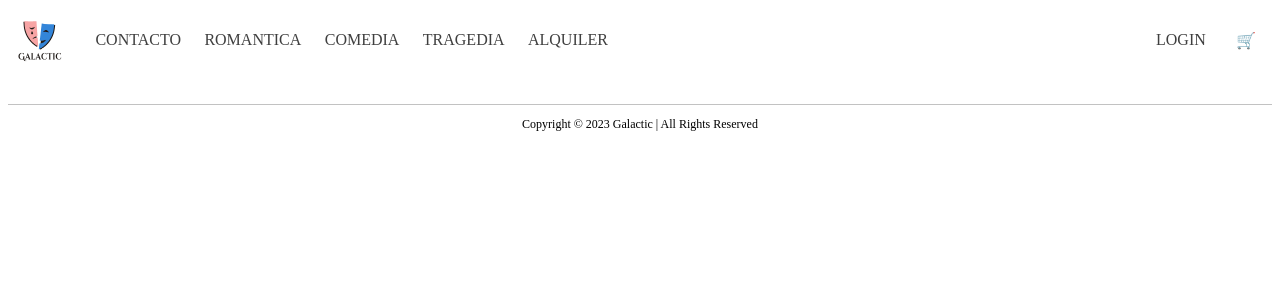
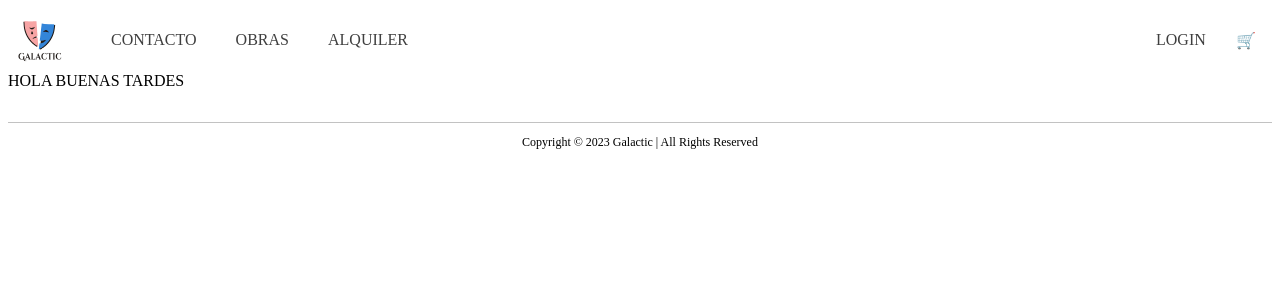
Before and after one commit to a24958/FrontTeatro, a Vue app: page /obras in a window 1280 px wide. Shown: the top 300 px of the page. Built offline with nearby package versions, Linux system fonts and the light colour scheme.

Commit message:
Add to router playsview

```diff
--- a/src/components/Header.vue
+++ b/src/components/Header.vue
@@ -13,12 +13,7 @@ const menuFunctions = menuFunctionsStore();
         <ul class="nav-list">
             <li class="nav-item link" @click="menuFunctions.closeMenu"><RouterLink to="/contact">CONTACTO</RouterLink></li>
             <li class="nav-item">
-                <a>OBRAS <span @click="menuFunctions.toggleDropdown" class="material-symbols-outlined">expand_more</span></a>
-                <ul class="nav-item dropdown">
-                    <li class="nav-item link"><RouterLink to="/intranet">ROMANTICA</RouterLink></li>
-                    <li class="nav-item link"><a href="#">COMEDIA</a></li>
-                    <li class="nav-item link"><a href="#">TRAGEDIA</a></li>
-                </ul>
+                <a>OBRAS</a>
             </li>
             <li class="nav-item link" @click="menuFunctions.closeMenu"><RouterLink to="/rent">ALQUILER</RouterLink></li>
             <li class="nav-item" id="login" @click="menuFunctions.closeMenu"><RouterLink to="/login">LOGIN</RouterLink></li>
@@ -30,9 +25,7 @@ const menuFunctions = menuFunctionsStore();
             <div id="Izq">
                 <RouterLink to="/"><img src="../assets/images/Logo.png" alt=""></RouterLink>
                 <RouterLink to="/contact">CONTACTO</RouterLink>
-                <RouterLink to="/intranet">ROMANTICA</RouterLink>
-                <a href="#">COMEDIA</a>
-                <a href="#">TRAGEDIA</a>
+                <RouterLink to="/obras">OBRAS</RouterLink>
                 <RouterLink to="/rent">ALQUILER</RouterLink>
             </div>
             <div id="Der">
@@ -182,7 +175,7 @@ ul {
     width: 100%;
   }
   .header-desktop nav #Izq {
-    width: 600px;
+    width: 400px;
   }
   .header-desktop nav #Der {
     width: 100px;
--- a/src/router/index.ts
+++ b/src/router/index.ts
@@ -5,6 +5,7 @@ import RentView from '../views/RentView.vue'
 import IntranteView from '../views/IntranetView.vue'
 import LoginView from '../views/LoginView.vue'
 import RegisterView from '../views/RegisterView.vue'
+import ObrasView from '../views/ObrasView.vue'
 
 const router = createRouter({
   history: createWebHistory(import.meta.env.BASE_URL),
@@ -38,6 +39,7 @@ const router = createRouter({
       name: 'intranet',
       component: IntranteView,
       meta:{
+        requiresAuth: true,
         showHeader: false,
       }
     },
@@ -57,6 +59,14 @@ const router = createRouter({
         showHeader: true,
       }
     },
+    {
+      path: '/obras',
+      name: 'obras',
+      component: ObrasView,
+      meta:{
+        showHeader: true,
+      }
+    },
   ]
 })
 
--- /dev/null
+++ b/src/views/ObrasView.vue
@@ -0,0 +1,9 @@
+<script setup lang="ts">
+
+</script>
+<template>
+    <div>HOLA BUENAS TARDES</div>
+</template>
+<style scoped>
+
+</style>
```
Also changed, not shown: src/components/obrasViewComponents/ObrasSection.vue (added, +9 -0 lines), src/stores/storeObrasFunctions.ts (added, +23 -0 lines).
